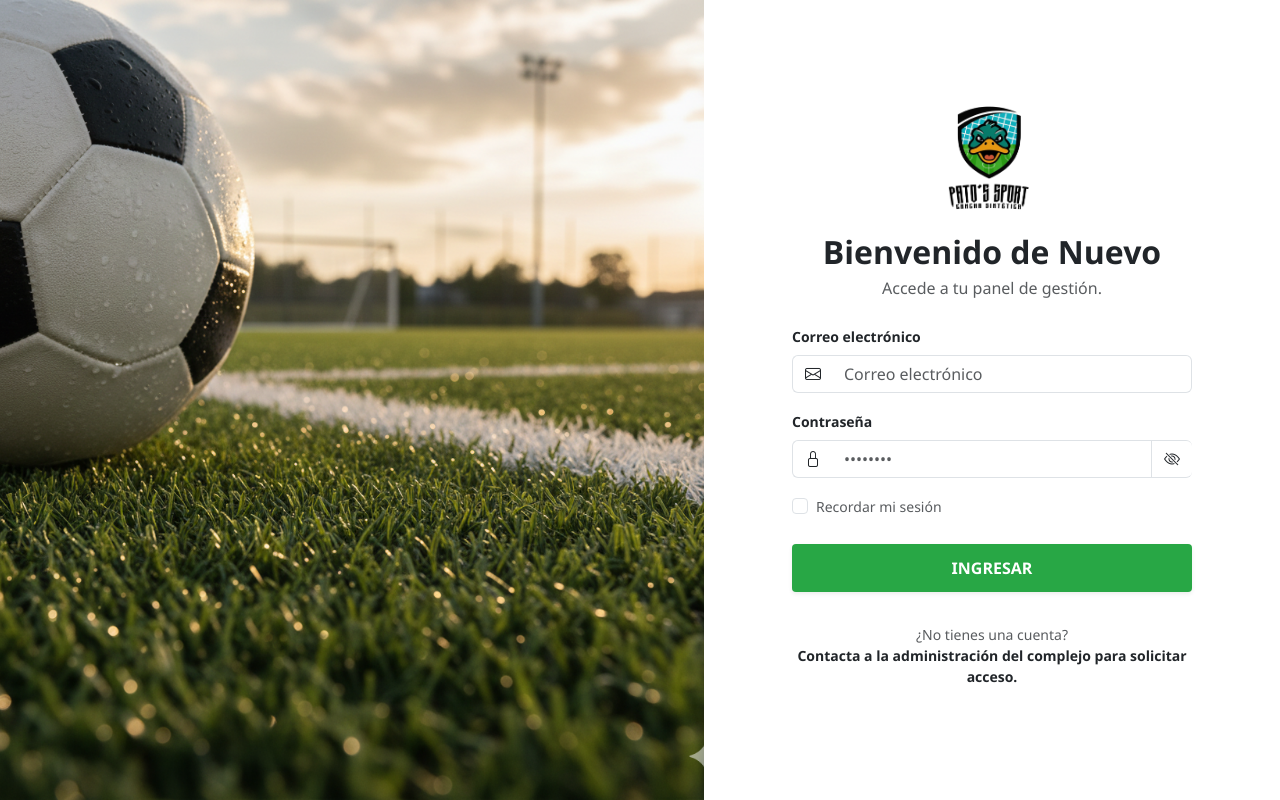
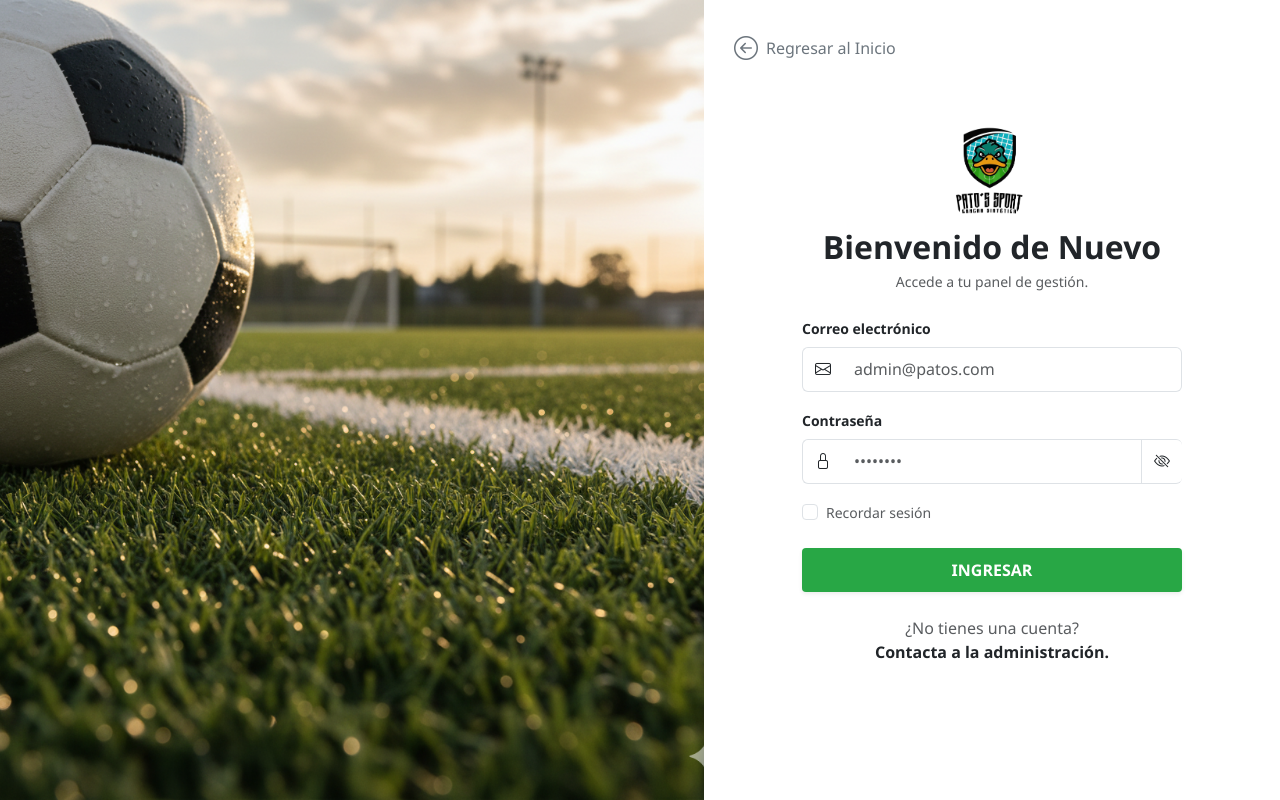
Before and after one commit to Josue-k12/Gestion_Canchas_Pato-s_Sport, a PHP site: page /Gestion_Canchas_Pato-s_Sport/app/views/auth/login.php in a window 1280 px wide. Run offline with PHP 8.4, Linux system fonts and the light colour scheme; some libraries are stand-ins or nearby versions.

Commit message:
Fix: Estructura MVC corregida, rutas de vistas vinculadas y botón de retorno en login

```diff
--- a/app/views/auth/login.php
+++ b/app/views/auth/login.php
@@ -1,7 +1,3 @@
-<?php
-// 1. Cargamos la configuración para obtener la constante URL
-require_once '../../config/config.php';
-?>
 <!DOCTYPE html>
 <html lang="es">
 <head>
@@ -19,45 +15,57 @@ require_once '../../config/config.php';
             --oscuro-patos: #121821;
         }
 
-        body, html { height: 100%; margin: 0; font-family: 'Segoe UI', Tahoma, Geneva, Verdana, sans-serif; }
+        body, html { height: 100%; margin: 0; font-family: 'Segoe UI', Tahoma, Geneva, Verdana, sans-serif; overflow: hidden; }
+        .login-container { height: 100vh; display: flex; }
 
-        .login-container { height: 100vh; display: flex; overflow: hidden; }
-
-        /* Lado izquierdo: Imagen */
         .login-image {
             background: url('<?php echo URL; ?>public/img/login_bg.png') center/cover no-repeat;
             width: 55%;
-            position: relative;
         }
 
-        /* Lado derecho: Formulario */
         .login-form-section {
             width: 45%;
             background: white;
             display: flex;
-            flex-direction: column;
             justify-content: center;
             align-items: center;
-            padding: 3rem;
+            padding: 2rem;
+            position: relative; /* Importante para el botón flotante */
         }
 
-        .form-card { width: 100%; max-width: 400px; }
+        /* BOTÓN REGRESAR POSICIONADO ABSOLUTO */
+        .btn-regresar {
+            position: absolute;
+            top: 30px;
+            left: 30px;
+            text-decoration: none;
+            color: #6c757d;
+            font-weight: 500;
+            display: flex;
+            align-items: center;
+            gap: 8px;
+            transition: 0.3s;
+            z-index: 10;
+        }
+
+        .btn-regresar:hover { color: var(--verde-patos); transform: translateX(-5px); }
+
+        .form-card { width: 100%; max-width: 380px; }
 
         .btn-ingresar {
             background-color: #28a745;
             color: white;
             border: none;
-            padding: 12px;
+            padding: 10px;
             font-weight: bold;
             width: 100%;
             transition: 0.3s;
         }
 
-        .btn-ingresar:hover { background-color: #218838; color: white; }
+        .btn-ingresar:hover { background-color: #218838; }
 
         .input-group-text { background: transparent; border-right: none; }
-        .form-control { border-left: none; }
-        .form-control:focus { border-color: #dee2e6; box-shadow: none; }
+        .form-control { border-left: none; height: 45px; }
 
         @media (max-width: 992px) {
             .login-image { display: none; }
@@ -71,18 +79,23 @@ require_once '../../config/config.php';
     <div class="login-image"></div>
 
     <div class="login-form-section">
+
+        <a href="<?php echo URL; ?>" class="btn-regresar">
+            <i class="bi bi-arrow-left-circle fs-4"></i>
+            Regresar al Inicio
+        </a>
+
         <div class="form-card text-center">
-            <img src="<?php echo URL; ?>public/img/logo_patos.png" alt="Logo Pato's Sport" style="height: 120px;" class="mb-3">
+            <img src="<?php echo URL; ?>public/img/logo_patos.png" alt="Logo" style="height: 100px;" class="mb-2">
             <h2 class="fw-bold mb-1">Bienvenido de Nuevo</h2>
-            <p class="text-muted mb-4">Accede a tu panel de gestión.</p>
+            <p class="text-muted mb-4 small">Accede a tu panel de gestión.</p>
 
             <form action="<?php echo URL; ?>auth/login" method="POST">
-
                 <div class="text-start mb-3">
                     <label class="form-label small fw-bold">Correo electrónico</label>
                     <div class="input-group">
                         <span class="input-group-text"><i class="bi bi-envelope"></i></span>
-                        <input type="email" name="usuario" class="form-control" placeholder="Correo electrónico" required>
+                        <input type="email" name="usuario" class="form-control" placeholder="admin@patos.com" required>
                     </div>
                 </div>
 
@@ -97,19 +110,17 @@ require_once '../../config/config.php';
                     </div>
                 </div>
 
-                <div class="d-flex justify-content-between align-items-center mb-4">
-                    <div class="form-check">
-                        <input class="form-check-input" type="checkbox" id="remember">
-                        <label class="form-check-label small text-muted" for="remember">Recordar mi sesión</label>
-                    </div>
+                <div class="form-check text-start mb-4">
+                    <input class="form-check-input" type="checkbox" id="remember">
+                    <label class="form-check-label small text-muted" for="remember">Recordar sesión</label>
                 </div>
 
-                <button type="submit" class="btn btn-ingresar rounded-1 shadow-sm mb-3">INGRESAR</button>
+                <button type="submit" class="btn btn-ingresar rounded-1 shadow-sm">INGRESAR</button>
             </form>
 
-            <p class="small text-muted mt-3">
+            <p class="x-small text-muted mt-4">
                 ¿No tienes una cuenta? <br>
-                <span class="text-dark fw-bold">Contacta a la administración del complejo para solicitar acceso.</span>
+                <span class="text-dark fw-bold">Contacta a la administración.</span>
             </p>
         </div>
     </div>
@@ -118,7 +129,6 @@ require_once '../../config/config.php';
 <script>
     const togglePassword = document.querySelector('#togglePassword');
     const password = document.querySelector('#password');
-
     togglePassword.addEventListener('click', function () {
         const type = password.getAttribute('type') === 'password' ? 'text' : 'password';
         password.setAttribute('type', type);
--- a/app/views/home/index.php
+++ b/app/views/home/index.php
@@ -4,7 +4,7 @@ if (session_status() === PHP_SESSION_NONE) {
 }
 
 // Incluimos el header que ya tiene los estilos y la navegación
-include 'app/views/layout/header.php';
+include '../app/views/layout/header.php';
 ?>
 
 <section id="inicio" class="hero-section">
@@ -189,5 +189,5 @@ include 'app/views/layout/header.php';
 
 <?php
 // El footer ya contiene el cierre de body y html
-include 'app/views/layout/footer.php';
+include '../app/views/layout/footer.php';
 ?>
```
Also changed, not shown: app/views/layout/header.php (+17 -33 lines), index.php (deleted, +0 -7 lines), public/index.php (+11 -5 lines).
